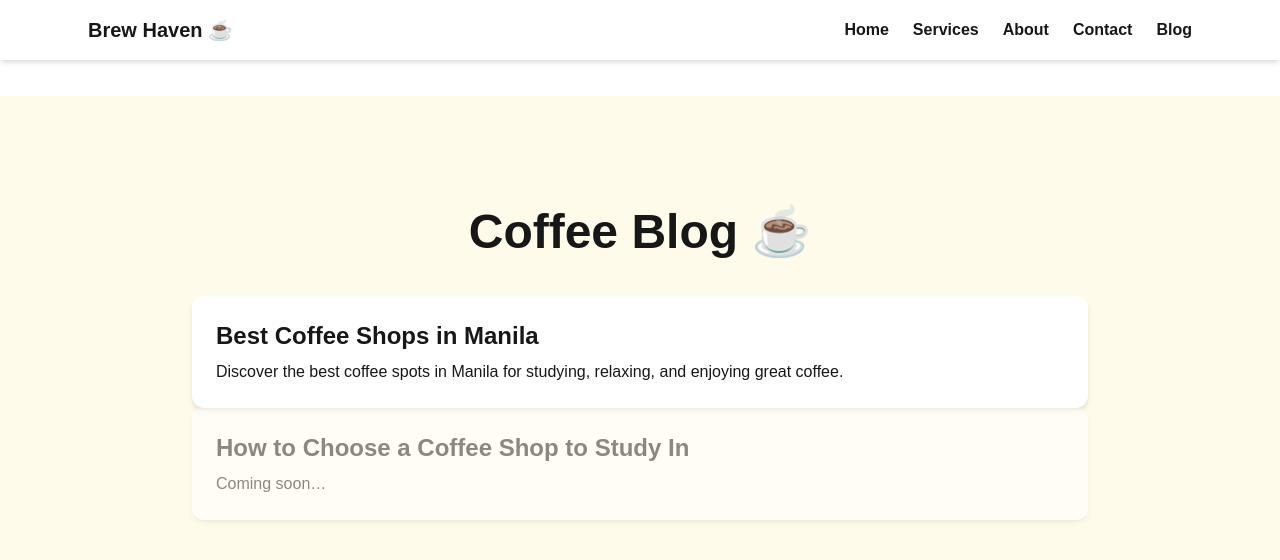
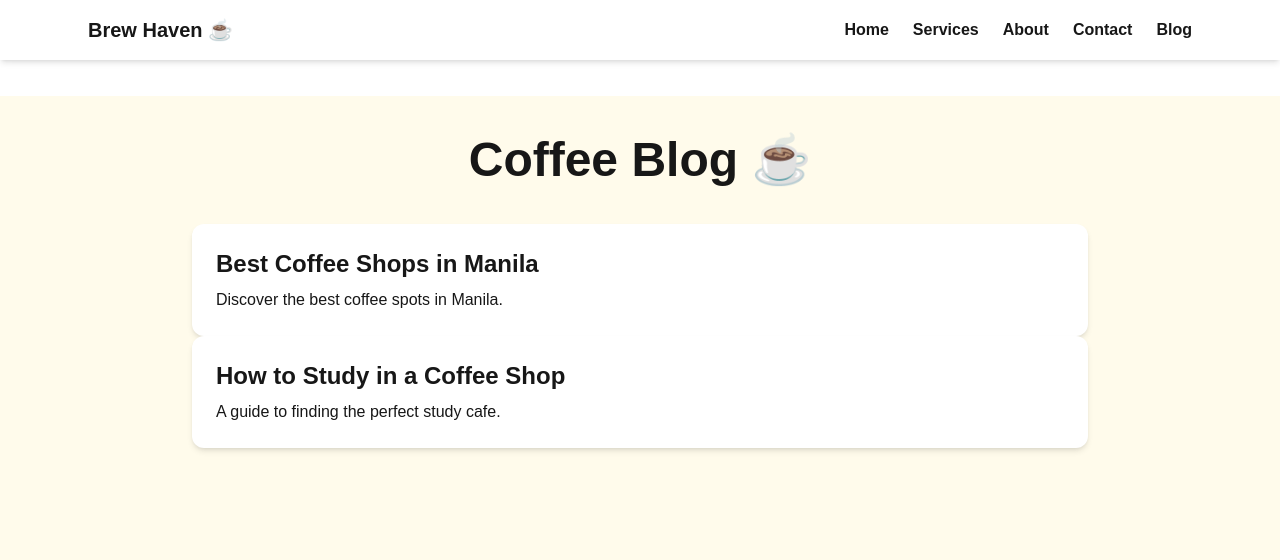
Before and after one commit to AdianMark01/coffee-shop-site, a Next.js app: page /blog in a window 1280 px wide. Shown: the top 560 px of the page. Built offline with nearby package versions, Linux system fonts and the light colour scheme.

Commit message:
Add dynamic blog routing and multiple blog posts

```diff
--- /dev/null
+++ b/app/blog/[slug]/page.tsx
@@ -0,0 +1,28 @@
+export default function BlogPost({ params }: { params: { slug: string } }) {
+
+  const posts: any = {
+    "best-coffee-manila": {
+      title: "Best Coffee Shops in Manila ☕",
+      content: "Discover the best coffee shops in Manila for studying and relaxing."
+    },
+    "how-to-study-in-cafe": {
+      title: "How to Study in a Coffee Shop 📚",
+      content: "Tips for being productive while enjoying great coffee."
+    }
+  };
+
+  const post = posts[params.slug];
+
+  if (!post) {
+    return <h1 className="p-10 text-3xl">Post not found</h1>;
+  }
+
+  return (
+    <main className="min-h-screen bg-amber-50 p-10">
+      <div className="max-w-3xl mx-auto bg-white p-10 rounded-xl shadow-md">
+        <h1 className="text-4xl font-bold mb-6">{post.title}</h1>
+        <p className="text-lg">{post.content}</p>
+      </div>
+    </main>
+  );
+}
--- a/app/blog/page.tsx
+++ b/app/blog/page.tsx
@@ -2,31 +2,26 @@ import Link from "next/link";
 
 export default function BlogPage() {
   return (
-    <main className="min-h-screen bg-amber-50 p-10 pt-28">
+    <main className="min-h-screen bg-amber-50 p-10">
       <h1 className="text-5xl font-bold mb-10 text-center">Coffee Blog ☕</h1>
 
       <div className="max-w-4xl mx-auto space-y-8">
 
-        <Link href="/blog/best-coffee-shops-manila">
-          <div className="p-6 bg-white rounded-xl shadow-md hover:shadow-xl transition cursor-pointer">
+        <Link href="/blog/best-coffee-manila">
+          <div className="p-6 bg-white rounded-xl shadow-md hover:shadow-xl cursor-pointer">
             <h2 className="text-2xl font-semibold mb-2">
               Best Coffee Shops in Manila
             </h2>
-            <p>
-              Discover the best coffee spots in Manila for studying,
-              relaxing, and enjoying great coffee.
-            </p>
+            <p>Discover the best coffee spots in Manila.</p>
           </div>
         </Link>
 
-        <Link href="#">
-          <div className="p-6 bg-white rounded-xl shadow-md opacity-50">
+        <Link href="/blog/how-to-study-in-cafe">
+          <div className="p-6 bg-white rounded-xl shadow-md hover:shadow-xl cursor-pointer">
             <h2 className="text-2xl font-semibold mb-2">
-              How to Choose a Coffee Shop to Study In
+              How to Study in a Coffee Shop
             </h2>
-            <p>
-              Coming soon…
-            </p>
+            <p>A guide to finding the perfect study cafe.</p>
           </div>
         </Link>
 
```
